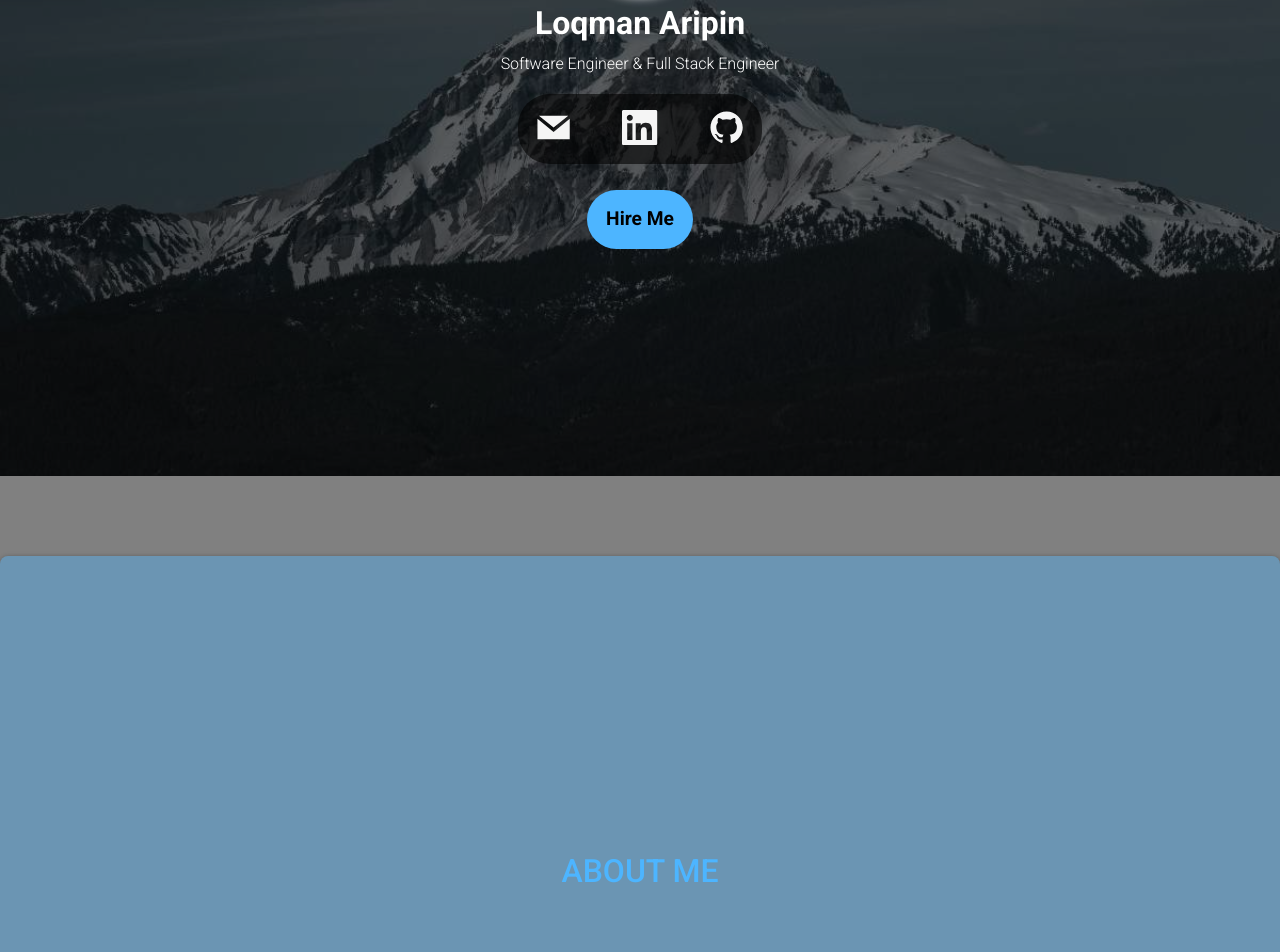
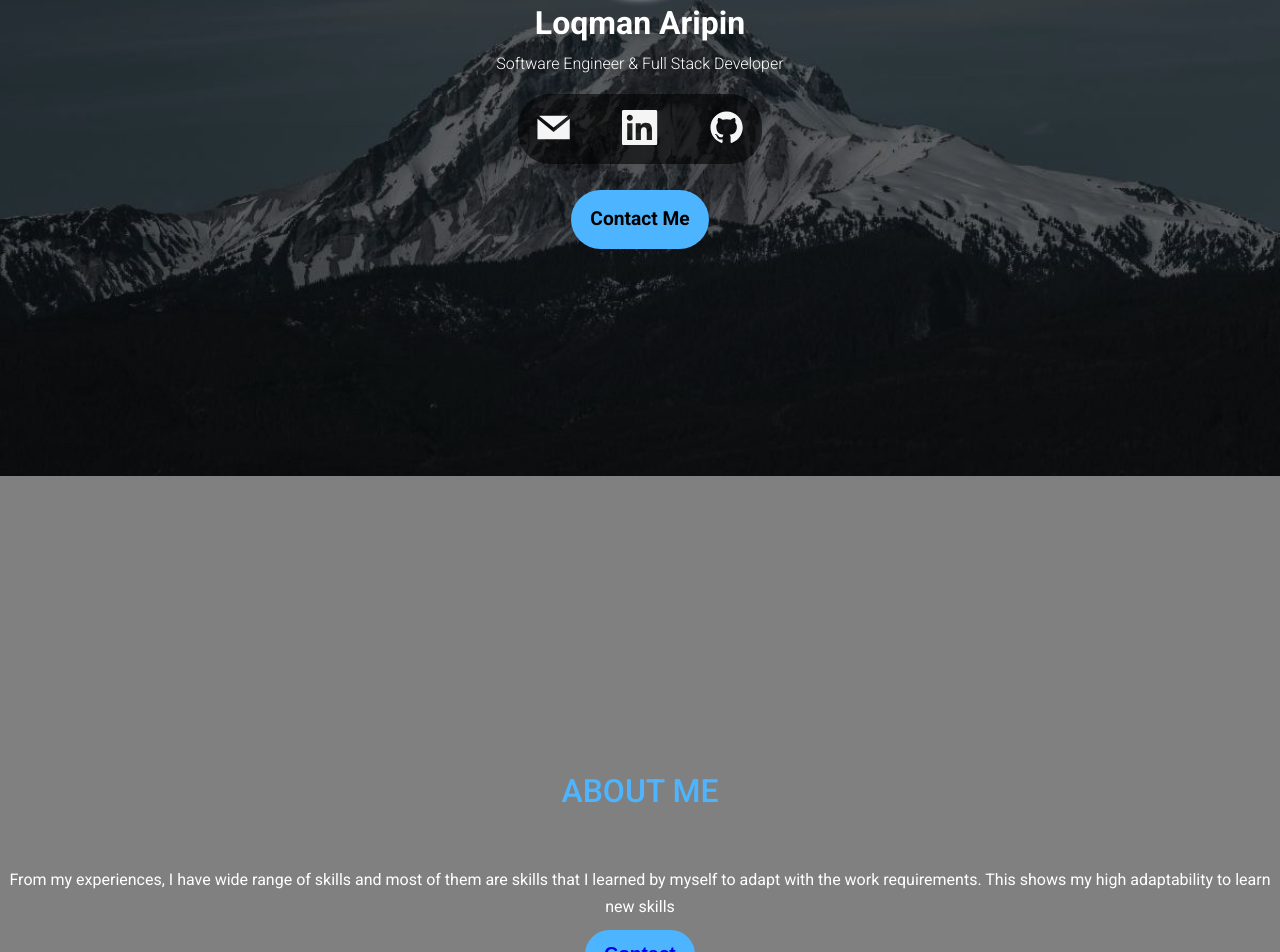
Before and after one commit to akkeyron/akkeyron.github.io, a React (Create React App) app: page / in a window 1280 px wide. Shown: the part 324-1276 px from the top of the page. Built offline with nearby package versions, Linux system fonts and the light colour scheme.

Commit message:
header section

```diff
--- a/src/components/Header/Header.tsx
+++ b/src/components/Header/Header.tsx
@@ -10,14 +10,14 @@ const Header = () => {
             <div className='main__header-profile'></div>
             <div className='main__header-desc'>
                 <h2>Loqman Aripin</h2>
-                <p>Software Engineer & Full Stack Engineer</p>
+                <p>Software Engineer & Full Stack Developer</p>
             </div>
             <div className='main__header-socials'>
                 <a href="mailto:loqmanhakim74@gmail.com"><GrMail /></a>
                 <a href="https://www.linkedin.com/in/loqman-al-hakim-aripin/"><GrLinkedin /></a>
                 <a href="https://github.com/akkeyron"><GrGithub /></a>
             </div>
-            <a href="#about" className='btn-primary'>Hire Me</a>
+            <a href="#about" className='btn-primary'>Contact Me</a>
         </header>
     )
 }
--- a/src/components/Navbar2/Navbar.tsx
+++ b/src/components/Navbar2/Navbar.tsx
@@ -9,7 +9,7 @@ const Navbar = () => {
     const [isNavShowing, setIsNavShowing] = useState(false);
   return (
     <nav>
-        <div className='container nav__container'>
+        <div className='nav__container'>
             <Link to="/" className='logo' onClick={() => setIsNavShowing(false)}>
                 LOQMAN
             </Link>
--- a/src/index.css
+++ b/src/index.css
@@ -63,15 +63,11 @@ h1 {
 }
 
 section {
-  background: var(--color-primary-variant);
   display: flex;
   flex-direction: column;
   justify-content: center;
   text-align: center;
   min-height: 100svh;
-  border-radius: 0.5rem;
-  margin: 5rem auto;
-  box-shadow: 0 1px 6px rgb(0 0 0 / 12%), 0 1px 4px rgb(0 0 0 / 24%);
 }
 
 section>h2,
@@ -127,7 +123,7 @@ img {
 }
 
 /* responsive */
-@media screen and (max-width: 1024px) {
+/* @media screen and (max-width: 1024px) {
   .container {
     width: var(--container-width-md);
   }
@@ -145,4 +141,4 @@ img {
   section>h2 {
     margin-bottom: 2rem;
   }
-}
+} */
```
